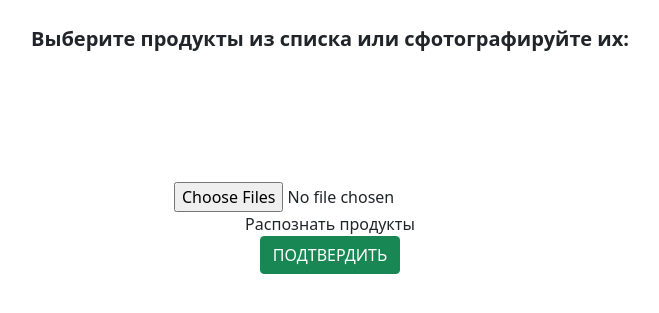
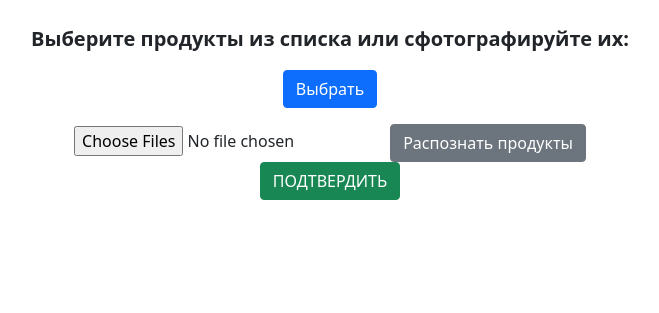
Before and after one commit to Mikrikle/smartfood, a Django app: template siteapp/templates/index.html in a window 1280 px wide. Shown: the part 73-386 px from the top of the page, without its empty margins (310-969 px from the left). Run offline with Django 3.2, Linux system fonts and the light colour scheme; the template is opened without the code that fills it, so the values that code supplies are empty; some libraries are stand-ins or nearby versions.

Commit message:
Update index.html

```diff
--- a/siteapp/templates/index.html
+++ b/siteapp/templates/index.html
@@ -229,8 +229,14 @@
 
 
     <p class="fs-5 fw-bolder text-center">Выберите продукты из списка или сфотографируйте их:</p>
-    <div>
-        <div class="list-group">
+    <p class="fs-5 fw-bolder text-center">
+        <button class="btn btn-primary" type="button" data-toggle="collapse" data-target="#collapseExample" aria-expanded="false" aria-controls="collapseExample">
+            Выбрать
+        </button>
+    </p>
+    <div class="collapse" id="collapseExample">
+        <div class="d-flex flex-nowrap">
+            <div class="d-flex p-2 bd-highlight flex-wrap justify-content-center">
                 {% for item in foodlist %}
                     <div class="fooditem">
                         <label class="list-group-item d-flex gap-3">
@@ -245,13 +251,15 @@
                 {% endfor %}
             </div>
         </div>
+    </div>
+
 
     <div class="container text-center">
         <form action="" method="post" enctype="multipart/form-data" id="form" class="dropzone" id="dropzone">
             {% csrf_token %}
             <div class="form-group">
                 <input type="file" name="img" id="img" multiple />
-                <div id="handleForm">Распознать продукты</div>
+                <div id="handleForm" class="btn btn-secondary">Распознать продукты</div>
             </div>
         </form>
     </div>
```
Lines whose indentation alone changed are shown as unchanged.
